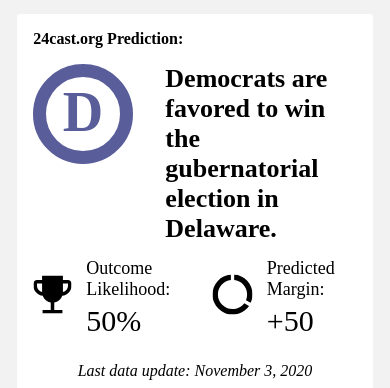
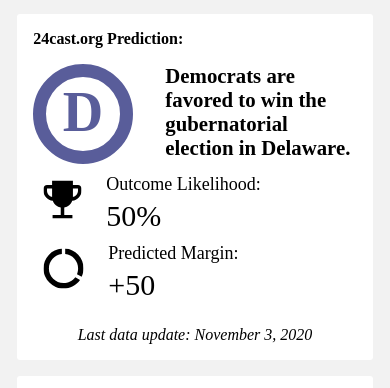
Before and after one commit to BPR-Data-Team/ElectionModel2024-site, a Next.js app: page / in a window 390 px wide. Shown: the part 437-825 px from the top of the page. Built offline with nearby package versions, Linux system fonts and the light colour scheme; no server answers; a web font is replaced by a local one.

Commit message:
refac: fixed the mobile layout

```diff
--- a/src/components/modules/PredictionModule.module.css
+++ b/src/components/modules/PredictionModule.module.css
@@ -33,7 +33,6 @@
   align-items: center;
   gap: 1rem;
   margin: 0.5rem 0;
-  margin-top: -70px;
 }
 
 .predictionInfoItem {
@@ -111,14 +110,13 @@
   .prediction {
   display: flex;
   flex-direction: column;
-  align-items: center;
   justify-content: center;
 }
 
 .mainPrediction {
   display: flex;
-  justify-content: left;
-  align-items: flex-start;
+  justify-content: center;
+  align-items: center;
   gap: 2rem;
 }
 
@@ -130,25 +128,31 @@
 }
 
 .mainPredictionText {
-  font-size: 1.625rem;
+  font-size: 1.3rem;
   font-weight: 600;
 }
 /* Outcome Likelihood and Predicted Margin, TODO: Format for small and medium */
 .predictionInfo {
   display: flex;
-  justify-content: space-around;
-  align-items: center;
   gap: 1rem;
   margin: 0.5rem 0;
-  margin-top: 20px;
+  margin-top: -50px;
+  flex-direction: column;
+  align-items: flex-start;
+  align-self: flex-start;
 }
 
 .predictionInfoItem {
   display: flex;
-  justify-content: center;
-  align-items: center;
+  justify-content: left;
   gap: 0.875rem;
-  margin-top: -80px;
+  margin-top: -10px;
+  margin-right: 52px;
+  margin-left: 10px;
+}
+
+.predictionInfoItemIcon {
+  margin-right: 10px;
 }
 
 .predictionInfoItemHeader {
```
